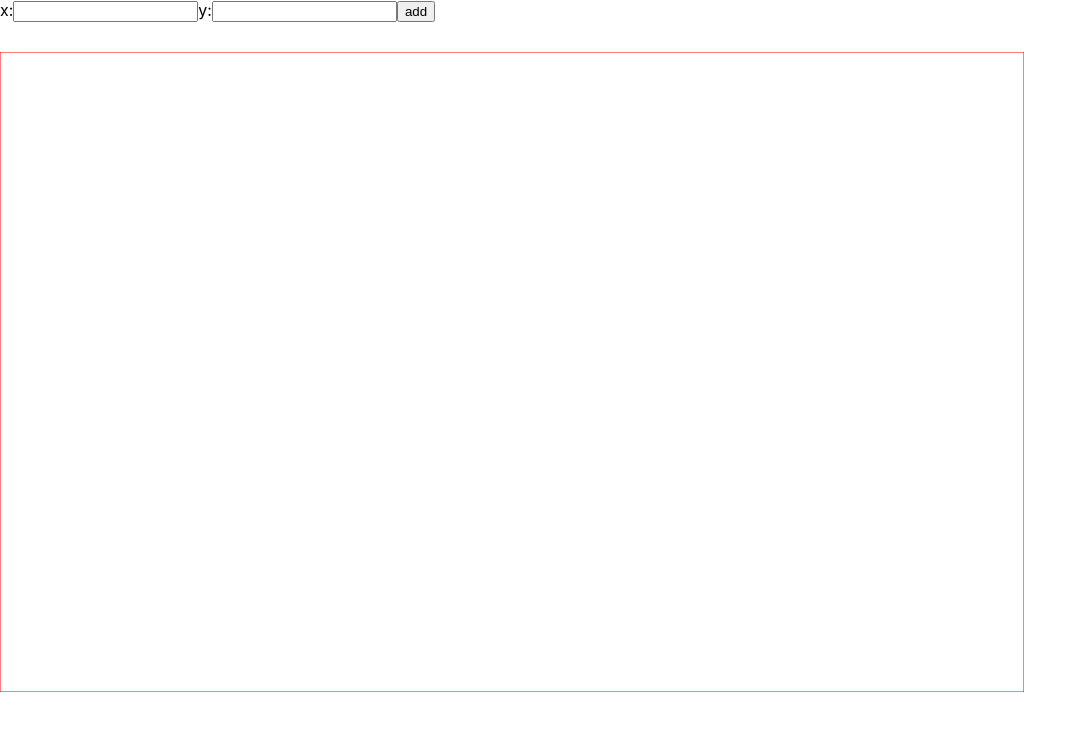
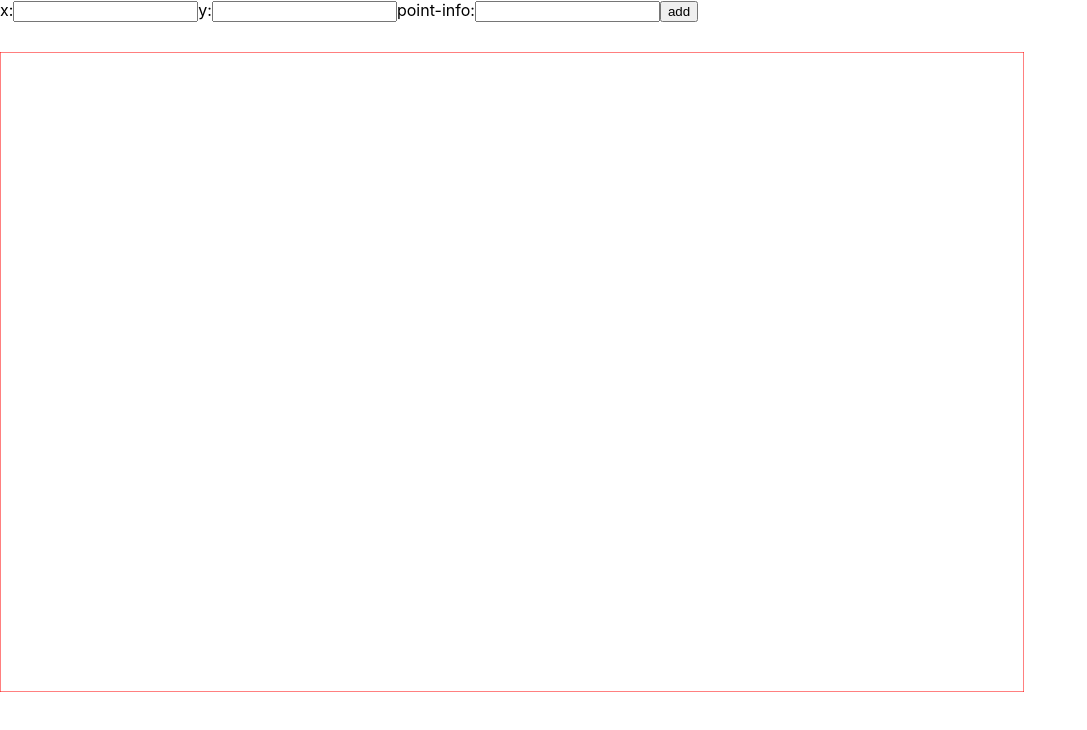
Before and after one commit to tohsaka888/react-d3-example, a React (Create React App) app: page / in a window 1280 px wide. Shown: the top 730 px of the page, without its empty margins (0-1087 px from the left). Built offline with nearby package versions, Linux system fonts and the light colour scheme; the HTML template or start-up script is replaced by a standard one.

Commit message:
feat: add point info

```diff
--- a/src/App.tsx
+++ b/src/App.tsx
@@ -3,14 +3,14 @@ import "./App.css";
 import * as d3 from "d3";
 import Controller from "./components/Controller";
 import { NewPointContext } from "./Context/NewPointContext";
-import {
-  ContainerContext,
-} from "./Context/ContainerContext";
+import { ContainerContext } from "./Context/ContainerContext";
+import { PointInfoContext } from "./Context/PointInfoContext";
 
 function App() {
   const canvasRef = useRef<HTMLDivElement>();
   const [x, setX] = useState<number>(0);
   const [y, setY] = useState<number>(0);
+  const [info, setInfo] = useState<string>("");
   const containerRef =
     useRef<d3.Selection<SVGSVGElement, unknown, null, undefined>>();
   useEffect(() => {
@@ -41,6 +41,7 @@ function App() {
   return (
     <ContainerContext.Provider value={{ containerRef }}>
       <NewPointContext.Provider value={{ x, y, setX, setY }}>
+        <PointInfoContext.Provider value={{ info, setInfo }}>
           <div className="App">
             <Controller />
             <div
@@ -57,6 +58,7 @@ function App() {
               }}
             />
           </div>
+        </PointInfoContext.Provider>
       </NewPointContext.Provider>
     </ContainerContext.Provider>
   );
--- /dev/null
+++ b/src/Context/PointInfoContext.ts
@@ -0,0 +1,10 @@
+import { createContext, Dispatch, SetStateAction } from "react";
+
+type PointInfoContextProp = {
+  info: string;
+  setInfo: Dispatch<SetStateAction<string>>;
+};
+
+export const PointInfoContext = createContext<PointInfoContextProp | null>(
+  null
+);
--- a/src/components/Controller.tsx
+++ b/src/components/Controller.tsx
@@ -1,20 +1,28 @@
 import React, { useContext, useState } from "react";
 import { NewPointContext } from "../Context/NewPointContext";
+import { PointInfoContext } from "../Context/PointInfoContext";
 
 function Controller() {
   const [tempX, setTempX] = useState<number>(0);
   const [tempY, setTempY] = useState<number>(0);
+  const [tempInfo, setTempInfo] = useState<string>("");
   const props = useContext(NewPointContext);
+  const setInfo = useContext(PointInfoContext)?.setInfo;
   return (
     <div style={{ textAlign: "left" }}>
       x:
       <input type="text" onChange={(e) => setTempX(+e.target.value)} />
       y:
       <input type="text" onChange={(e) => setTempY(+e.target.value)} />
+      point-info:
+      <input type="text" onChange={(e) => setTempInfo(e.target.value)} />
       <button
         onClick={() => {
           props?.setX(tempX);
           props?.setY(tempY);
+          if (setInfo) {
+            setInfo(tempInfo);
+          }
         }}
       >
         add
```
Lines whose indentation alone changed are shown as unchanged.
